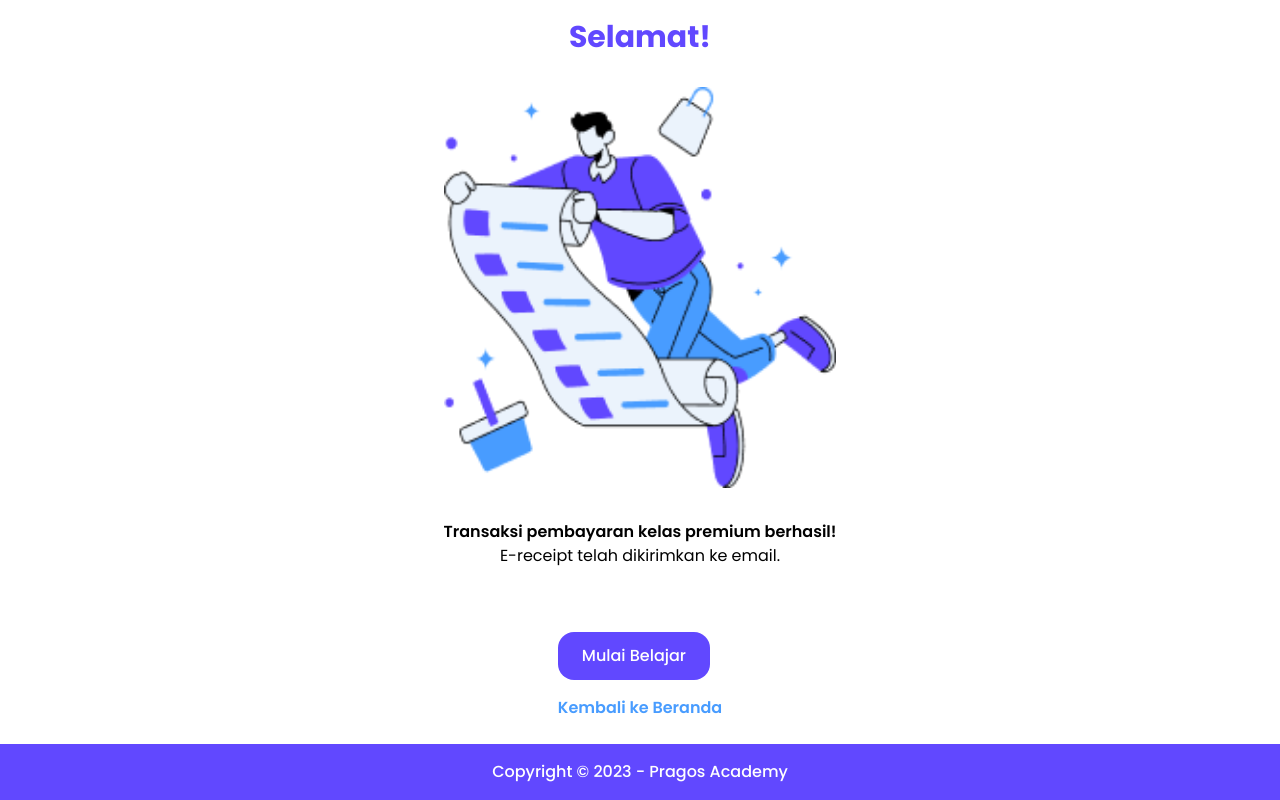
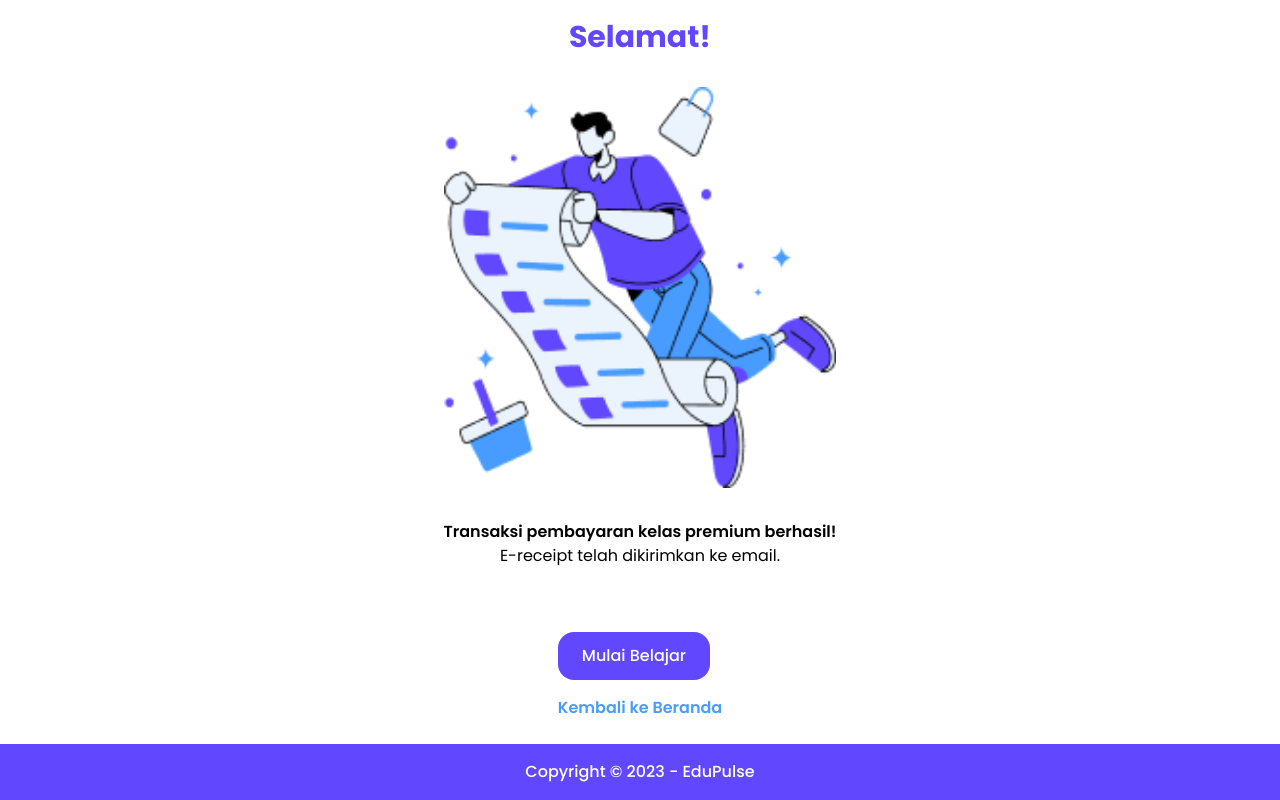
Before and after one commit to Edu-Pulse/edu-pulse-frontend, a React (Vite) app: page /payment-success in a window 1280 px wide. Shown: the part 297-1097 px from the top of the page. Built offline with nearby package versions, Linux system fonts and the light colour scheme; no server answers.

Commit message:
Fix Footer & margin

```diff
--- a/src/components/ClassPage/ChapterDetails.jsx
+++ b/src/components/ClassPage/ChapterDetails.jsx
@@ -16,12 +16,10 @@ const ChapterDetails = ({ selectedChapterContent }) => {
           ></iframe>
         </div>
         <div>
-					<h2 className="font-bold text-lg mb-2">
+          <h2 className="font-bold text-lg mb-2 mt-4">
             {selectedChapterContent[0].name}
           </h2>
-					<p className="indent-8 mb-2">
-						{selectedChapterContent[0].material}
-					</p>
+          <p className="indent-8 mb-2">{selectedChapterContent[0].material}</p>
         </div>
       </div>
     </div>
--- a/src/components/UI/Footer.jsx
+++ b/src/components/UI/Footer.jsx
@@ -2,7 +2,7 @@ const Footer = () => {
   return (
     <footer className="w-full bg-darkblue-05 py-4">
       <div className="container text-center text-white font-medium">
-				<p>Copyright &copy; 2023 - Pragos Academy</p>
+        <p>Copyright &copy; 2023 - EduPulse</p>
       </div>
     </footer>
   );
```
Lines whose indentation alone changed are shown as unchanged.
